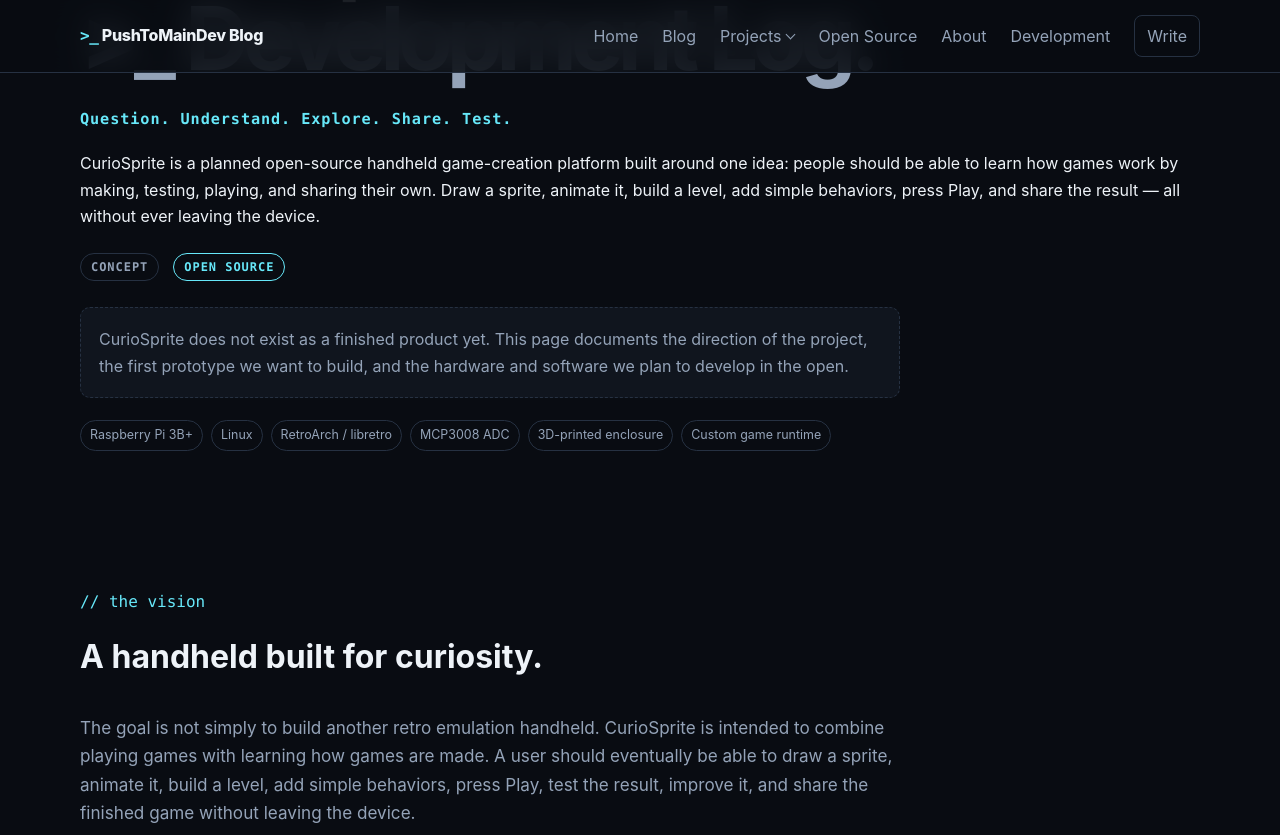
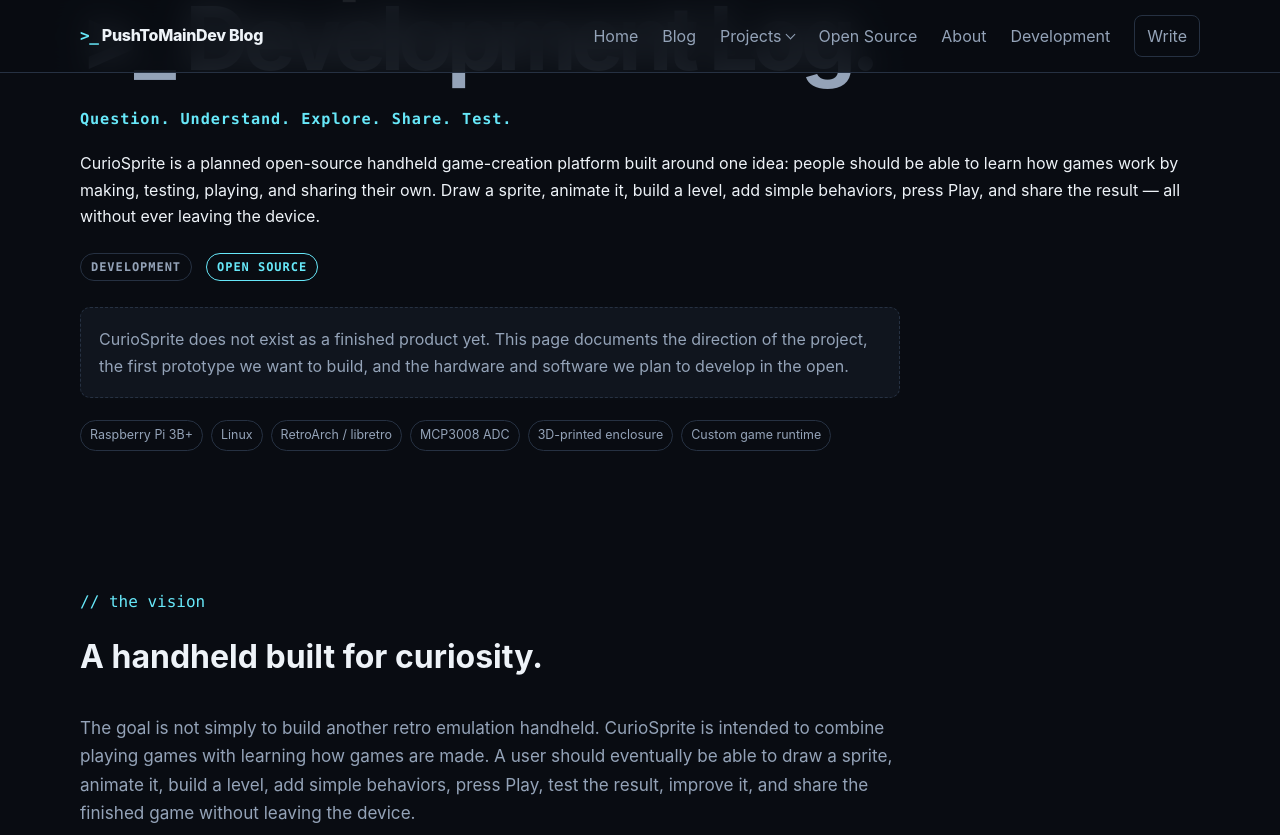
Before and after one commit to PushToMainDev/development-blog, a Jekyll site: the page built from _products/curiosprite.md, in a window 1280 px wide and 900 px high, scrolled down 317 px, cut to the strip 0-835 px from the top of the window. Built offline with Jekyll 4.4.1, drawn with Linux system fonts in a browser that asks for light colours.

Commit message:
Update Product “curiosprite”

```diff
--- a/_products/curiosprite.md
+++ b/_products/curiosprite.md
@@ -2,19 +2,18 @@
 layout: product
 title: CurioSprite
 product_id: curiosprite
-status: Concept
-order: 0
-open_source: true
-tagline: Question. Understand. Explore. Share. Test.
-repo:
-license:
+status: Development
 description: >
   CurioSprite is a planned open-source handheld game-creation platform built
   around one idea: people should be able to learn how games work by making,
   testing, playing, and sharing their own.
 
-  Draw a sprite, animate it, build a level, add simple behaviors, press Play,
-  and share the result — all without ever leaving the device.
+  Draw a sprite, animate it, build a level, add simple behaviors, press Play, and share the result — all without ever leaving the device.
+order: 0
+open_source: true
+repo: null
+license: null
+tagline: Question. Understand. Explore. Share. Test.
 notice: >
   CurioSprite does not exist as a finished product yet. This page documents the
   direction of the project, the first prototype we want to build, and the
@@ -51,8 +50,8 @@ plan:
       eventually complete small games.
   - title: CurioSprite Play
     body: >
-      A launcher for user-created games, CurioSprite-native games, and
-      supported retro systems.
+      A launcher for user-created games, CurioSprite-native games, and supported
+      retro systems.
   - title: CurioSprite Share
     body: >
       A way to package and send games between devices or through a community
@@ -128,26 +127,27 @@ roadmap_heading: What happens next.
 roadmap:
   - title: Bench Prototype
     body: >
-      Connect the Pi, touchscreen, controls, analog inputs, and audio on the desk.
+      Connect the Pi, touchscreen, controls, analog inputs, and audio on the
+      desk.
   - title: Input Layer
-    body: >
+    body: |
       Make every physical control and the touchscreen register reliably.
   - title: Sprite Editor v0.1
     body: >
       Draw, erase, fill, save, load, and test the experience of creating on a
       handheld.
   - title: Animation
-    body: >
+    body: |
       Add frames, playback, looping, and editable preset animation sets.
   - title: First Runtime
     body: >
       Put a created sprite in a basic world and make it move, jump, collide, and
       collect something.
   - title: Logic & Behaviors
-    body: >
+    body: |
       Add visual rules and beginner-friendly preset behaviors.
   - title: Level Editor
-    body: >
+    body: |
       Build and test small game spaces directly on the touchscreen.
   - title: Functional Handheld
     body: >
```
